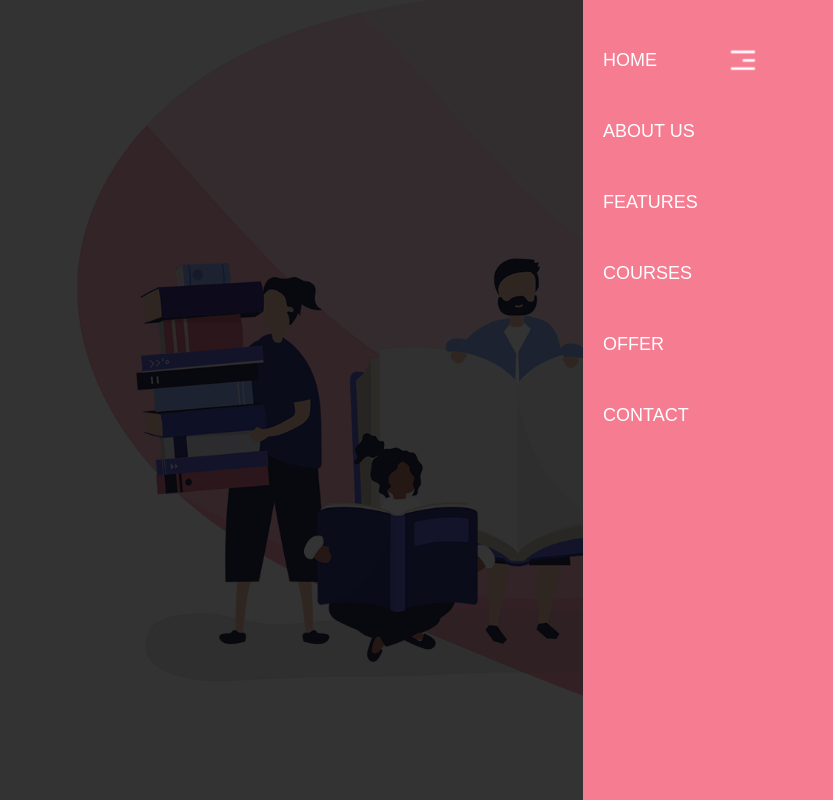
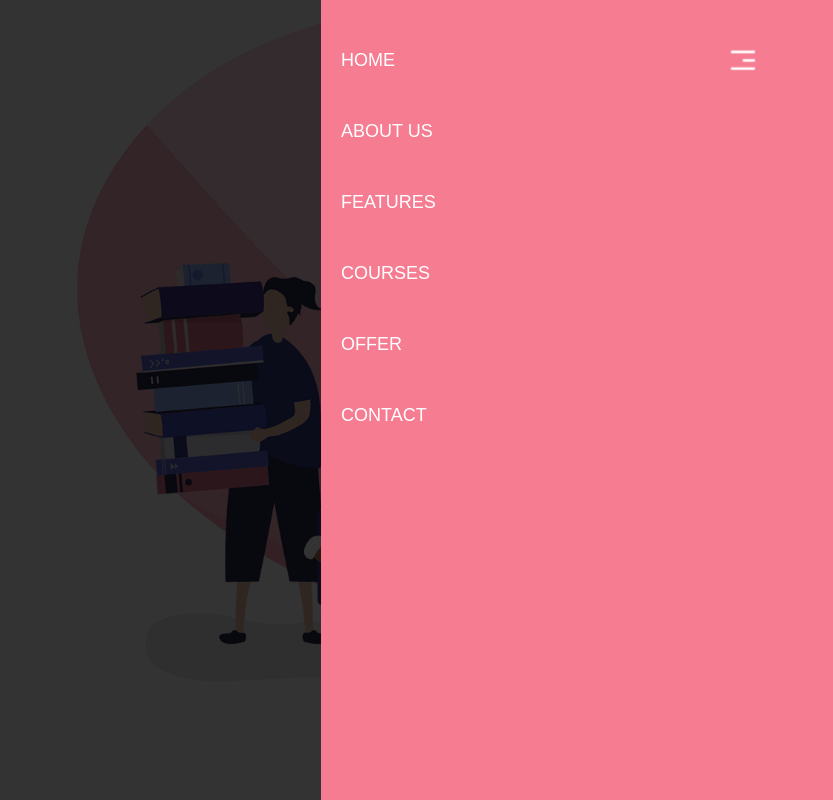
Before and after one commit to hknktk/tutorial2, a plain HTML site: page index.html in a window 1280 px wide. Both pictures are taken after a click on the picture 1190 px from the left and 60 px from the top of the page. Shown: the top 800 px of the page, 447-1280 px from the left. Drawn offline with Linux system fonts and the light colour scheme; some packages are replaced by stand-ins of ours; a script that the page names is missing.

Commit message:
commit
更新した。

```diff
--- a/main.js
+++ b/main.js
@@ -2,13 +2,15 @@
   let menuBtn = document.getElementById("menuBtn");
   let sideNav = document.getElementById("sideNav");
 
-  sideNav.style.right = "-250px";
+  sideNav.style.right = "-100%";
   menuBtn.onclick = function(){
-    if(sideNav.style.right === "-250px"){
+    if(sideNav.style.right === "-100%"){
       sideNav.style.right = "0";
+      sideNav.style.opacity = "1";
     }
     else{
-      sideNav.style.right = "-250px";
+      sideNav.style.right = "-100%";
+      sideNav.style.opacity = "0";
     }
   };
 
@@ -20,16 +22,18 @@
   })
 
   mask.addEventListener('click',()=>{
-    sideNav.style.right = "-250px";
+    sideNav.style.right = "-100%";
     mask.classList.toggle("active");
+    sideNav.style.opacity = "0";
   });
 
   sideNav.addEventListener('click',()=>{
-    sideNav.style.right = "-250px";
+    sideNav.style.right = "-100%";
   });
 
   sideNav.addEventListener('click',()=>{
     mask.classList.toggle("active");
+    sideNav.style.opacity = "0";
   })
 
 
--- a/style.css
+++ b/style.css
@@ -24,13 +24,15 @@ body {
   z-index: 2;
   opacity: 0;
   visibility: hidden;
-  -webkit-transition: 1.2s;
-  transition: 1.2s;
+  -webkit-transition: .1s;
+  transition: .1s;
 }
 
 .mask.active {
   opacity: 1;
   visibility: visible;
+  -webkit-transition: 1s;
+  transition: 1s;
 }
 
 #header {
@@ -143,12 +145,13 @@ body {
 }
 
 #sideNav {
-  width: 250px;
+  width: 40%;
   height: 100vh;
   position: fixed;
-  right: -250px;
+  right: -100%;
   top: 0;
   background-color: #f67c92;
+  opacity: 0;
   -webkit-transition: 0.6s;
   transition: 0.6s;
   z-index: 2;
```
